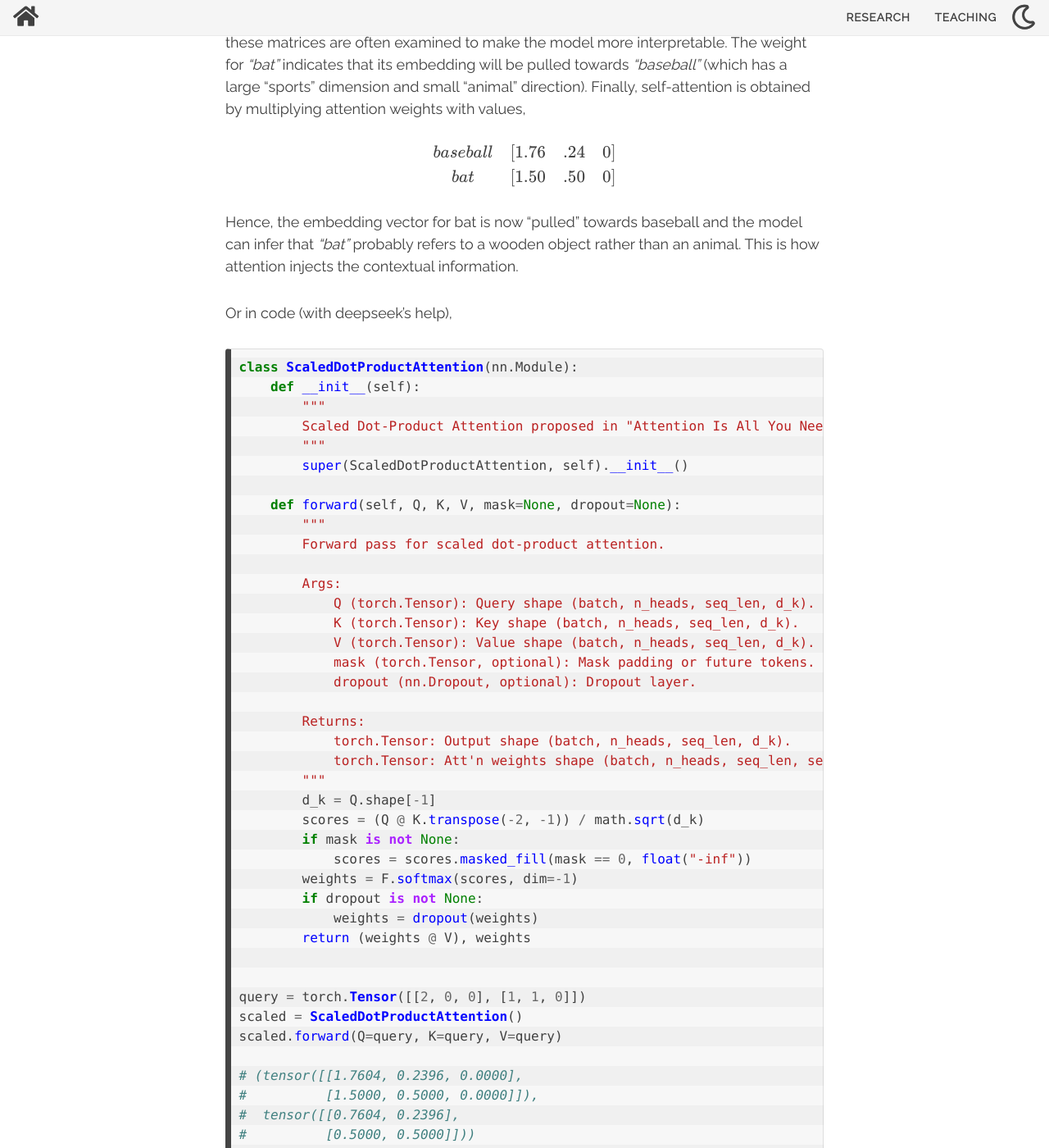
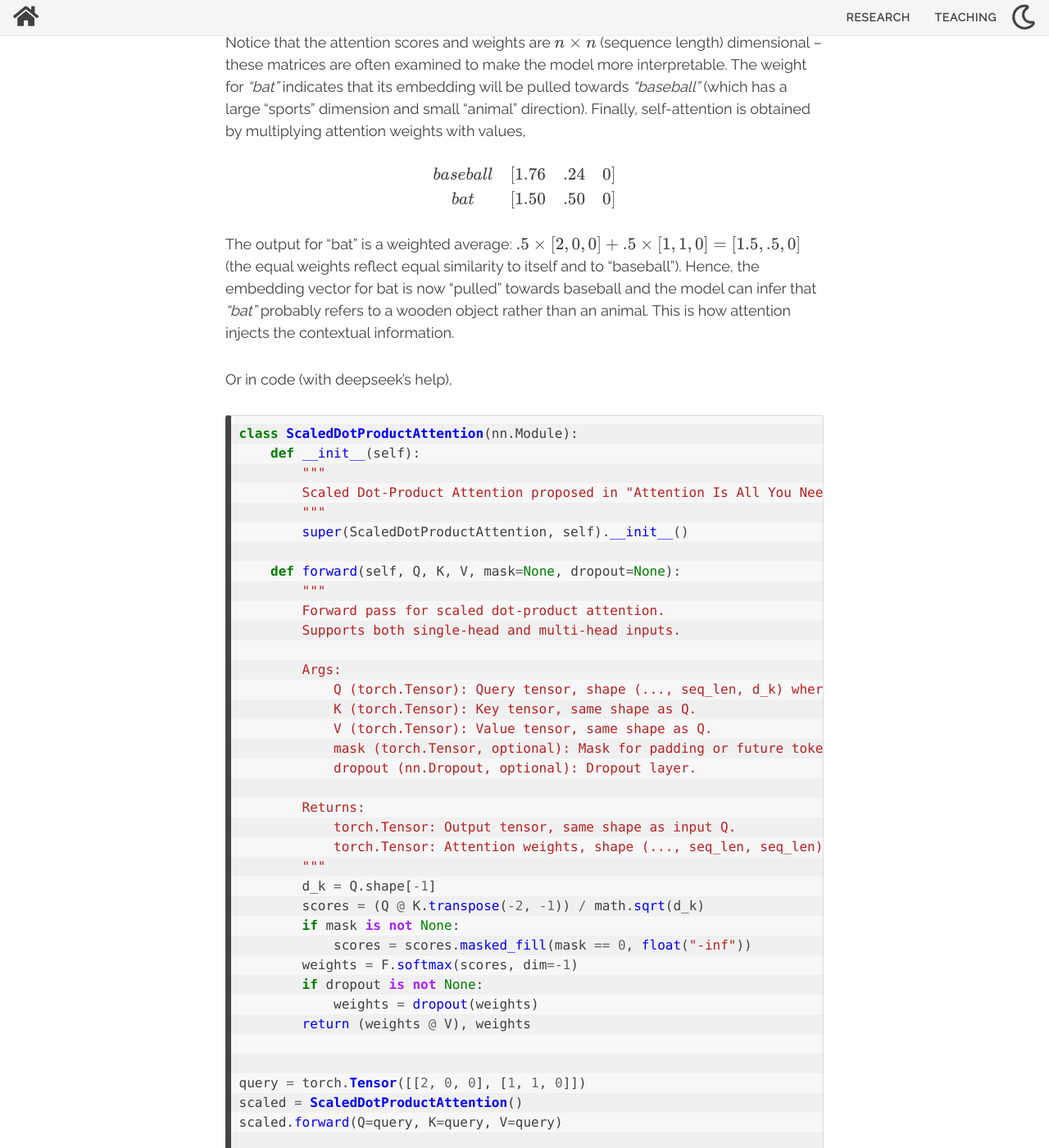
Before and after one commit to varlamnet/varlamnet.github.io, a Jekyll site: the page built from _posts/2024-12-01-Attention.md, in a window 1280 px wide and 1400 px high, scrolled down 2597 px. Shown: the whole window at 82% size. Built offline with Jekyll 4.4.1, drawn with Linux system fonts in a browser that asks for light colours; nearby versions of some CDN libraries; formulas are drawn with MathJax 3; some of the changed text lies outside the part shown.

Commit message:
attn & transf minor improvements

```diff
--- a/_posts/2024-12-01-Attention.md
+++ b/_posts/2024-12-01-Attention.md
@@ -46,7 +46,7 @@ Formally, attention is defined as,
 
 $$Attention(Q, K, V) = \text{softmax}(\frac{Q K^T}{\sqrt{d_k}})V, $$
 
-where $Q \in\mathbb{R}^{n\times d_{model}}$, $K \in\mathbb{R}^{n\times d_{model}}$, $V \in\mathbb{R}^{n\times d_{model}}$.
+where $Q \in\mathbb{R}^{n\times d_{model}}$, $K \in\mathbb{R}^{n\times d_{model}}$, $V \in\mathbb{R}^{n\times d_{model}}$. Note that for single-head attention, $d_k = d_{model}$ since the full embedding space is used.
 
 - $Q$ represent the user query or question and is used to determine the relevance of other words.
 - $K$ stores the answers to other queries and is used to measure similarity of the query to other queries.
@@ -86,7 +86,7 @@ Notice that the attention scores and weights are $n \times n$ (sequence length)
 
 $$\begin{matrix}  \textit{baseball} & [1.76 & .24 & 0]\\ \textit{bat} & [1.50 & .50 & 0] \end{matrix}$$
 
-Hence, the embedding vector for bat is now "pulled" towards baseball and the model can infer that _"bat"_ probably refers to a wooden object rather than an animal. This is how attention injects the contextual information.
+The output for "bat" is a weighted average: $.5 \times [2, 0, 0] + .5 \times [1, 1, 0] = [1.5, .5, 0]$ (the equal weights reflect equal similarity to itself and to "baseball"). Hence, the embedding vector for bat is now "pulled" towards baseball and the model can infer that _"bat"_ probably refers to a wooden object rather than an animal. This is how attention injects the contextual information.
 
 Or in code (with deepseek's help),
 
@@ -101,17 +101,18 @@ class ScaledDotProductAttention(nn.Module):
     def forward(self, Q, K, V, mask=None, dropout=None):
         """
         Forward pass for scaled dot-product attention.
+        Supports both single-head and multi-head inputs.
 
         Args:
-            Q (torch.Tensor): Query shape (batch, n_heads, seq_len, d_k).
-            K (torch.Tensor): Key shape (batch, n_heads, seq_len, d_k).
-            V (torch.Tensor): Value shape (batch, n_heads, seq_len, d_k).
-            mask (torch.Tensor, optional): Mask padding or future tokens.
+            Q (torch.Tensor): Query tensor, shape (..., seq_len, d_k) where ... can be (batch,) for single-head or (batch, n_heads) for multi-head.
+            K (torch.Tensor): Key tensor, same shape as Q.
+            V (torch.Tensor): Value tensor, same shape as Q.
+            mask (torch.Tensor, optional): Mask for padding or future tokens.
             dropout (nn.Dropout, optional): Dropout layer.
 
         Returns:
-            torch.Tensor: Output shape (batch, n_heads, seq_len, d_k).
-            torch.Tensor: Att'n weights shape (batch, n_heads, seq_len, seq_len).
+            torch.Tensor: Output tensor, same shape as input Q.
+            torch.Tensor: Attention weights, shape (..., seq_len, seq_len).
         """
         d_k = Q.shape[-1]
         scores = (Q @ K.transpose(-2, -1)) / math.sqrt(d_k)
@@ -145,6 +146,14 @@ Note,
 **Self-attention** is used in both encoder and decoder of the transformer. In encoder it can look both backwards and forward in the sequence to determine the importance. In decoder it can only look backwards to avoid leaking information when generating output.
 In addition, there is also **cross-attention** in decoder -- it takes the decoder's query but key & values come from encoder.
 
+### Masking and Cross-Attention
+
+**Masking:** In the transformer decoder, causal masking ensures that during generation, the model only attends to previous tokens and not future ones. This is achieved by masking (setting to `-inf`) the upper triangular part of the attention scores matrix before applying softmax. In the encoder, no such masking is needed since the entire input is available.
+
+**Cross-Attention:** In the decoder, cross-attention layers allow the decoder to attend to the encoder's output. Here, queries come from the decoder's previous layer, while keys and values are derived from the encoder's final output. This enables the model to incorporate information from the input sequence when generating the output.
+
+These mechanisms are essential for the autoregressive nature of the decoder and for connecting encoder and decoder in seq2seq tasks.
+
 ## Multi-Head Attention
 
 Compared to single-head attention, multi-head attention adds 2 important features,
@@ -160,7 +169,7 @@ $$MultiHead(Q, K, V) = Concat(head_1, \ldots, head_{h}) \, W^O,$$
 $$head_i = Attention(Q W^Q_i, \, K W^K_i, \, V W^V_i)$$
 
 where $Q \in\mathbb{R}^{n\times d_{q}}$, $K \in\mathbb{R}^{n\times d_{k}}$, $V \in\mathbb{R}^{n\times d_{v}}$ and $d_k = d_q  = d_v = d_{model}/h$.
-Learnable projection weights are $W^Q_i \in\mathbb{R}^{d_{model}\times d_q}$, $W^K_i \in\mathbb{R}^{d_{model}\times d_k}$, $W^V_i \in\mathbb{R}^{d_{model}\times d_v}$, and $W^O_i \in\mathbb{R}^{d_{model}\times d_{model}}$.
+Learnable projection weights are $W^Q_i \in\mathbb{R}^{d_{model}\times d_q}$, $W^K_i \in\mathbb{R}^{d_{model}\times d_k}$, $W^V_i \in\mathbb{R}^{d_{model}\times d_v}$, and $W^O \in\mathbb{R}^{d_{model}\times d_{model}}$. Note that in the original paper, separate projection matrices are used for each head, but in practice (as in the code below), shared linear layers are used for efficiency.
 
 Code implementation below.
 
```
Also changed, not shown: other parts of _posts/2024-12-01-Attention.md (+1 -1 lines), _posts/2025-01-01-Transformers.md (+21 -5 lines).
